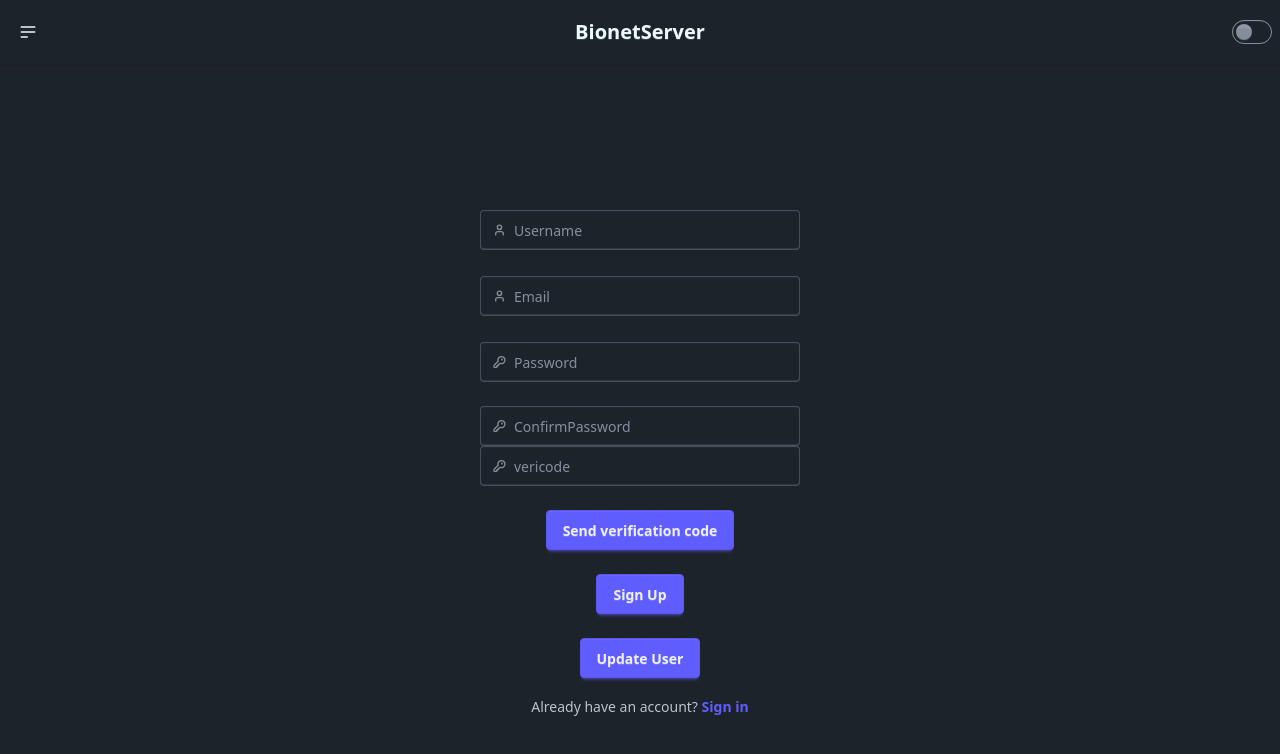
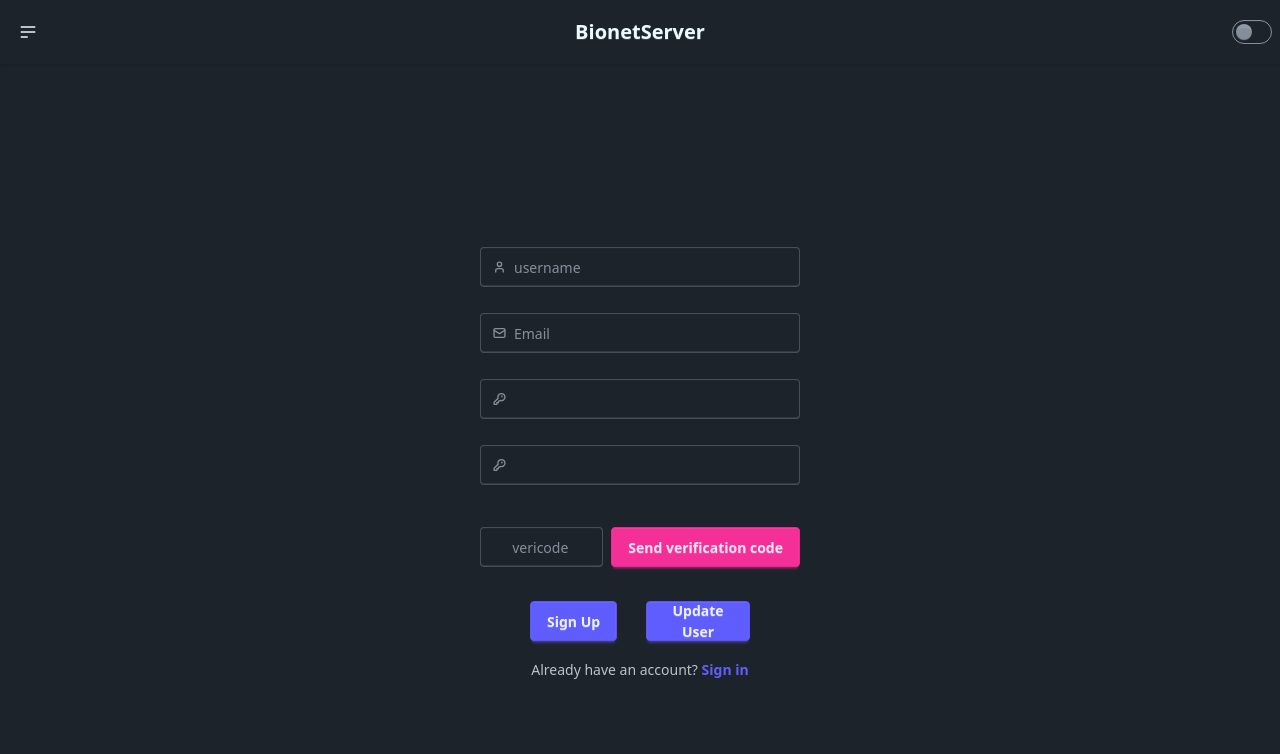
Before and after one commit to Pleinelune-R/BioSerWeb, a Vue app: page /register in a window 1280 px wide. Shown: the top 754 px of the page. Built offline with nearby package versions, Linux system fonts and the light colour scheme.

Commit message:
Package Svg

```diff
--- /dev/null
+++ b/src/components/AuthInput.vue
@@ -0,0 +1,27 @@
+<script setup>
+import { defineProps, defineEmits } from 'vue';
+import SvgIcon from './SvgIcon.vue';
+
+const emit = defineEmits(['update:modelValue']);
+
+defineProps({
+    modelValue: { type: String, default: '' },
+    type: { type: String, default: 'text' },
+    iconType: { type: String, required: true },
+    required: { type: Boolean, default: false },
+    placeholder: { type: String, default: '' },
+    pattern: { type: String, default: '' },
+    minLength: { type: Number, default: null },
+    maxLength: { type: Number, default: null },
+    title: { type: String, default: '' }
+});
+</script>
+
+<template>
+    <label class="input validator">
+        <SvgIcon :type="iconType" />
+        <input :value="modelValue" @input="emit('update:modelValue', $event.target.value)" :type="type"
+            :required="required" :placeholder="placeholder" :pattern="pattern" :minlength="minLength"
+            :maxlength="maxLength" :title="title" />
+    </label>
+</template>
--- /dev/null
+++ b/src/components/SvgIcon.vue
@@ -0,0 +1,36 @@
+<script setup>
+defineProps({
+    type: {
+        type: String,
+        required: true,
+        validator: v => ['user', 'password', 'email', 'viricode'].includes(v)
+    }
+})
+</script>
+
+<template>
+    <svg class="h-[1em] opacity-50" xmlns="http://www.w3.org/2000/svg" viewBox="0 0 24 24">
+        <g stroke-linejoin="round" stroke-linecap="round" stroke-width="2.5" fill="none" stroke="currentColor">
+            <!-- 用户图标 -->
+            <template v-if="type === 'user'">
+                <path d="M19 21v-2a4 4 0 0 0-4-4H9a4 4 0 0 0-4 4v2" />
+                <circle cx="12" cy="7" r="4" />
+            </template>
+
+            <!-- 密码图标 -->
+            <template v-if="type === 'password'">
+                <path
+                    d="M2.586 17.414A2 2 0 0 0 2 18.828V21a1 1 0 0 0 1 1h3a1 1 0 0 0 1-1v-1a1 1 0 0 1 1-1h1a1 1 0 0 0 1-1v-1a1 1 0 0 1 1-1h.172a2 2 0 0 0 1.414-.586l.814-.814a6.5 6.5 0 1 0-4-4z" />
+                <circle cx="16.5" cy="7.5" r=".5" fill="currentColor" />
+            </template>
+
+            <template v-if="type === 'email'">
+                <rect width="20" height="16" x="2" y="4" rx="2"></rect>
+                <path d="m22 7-8.97 5.7a1.94 1.94 0 0 1-2.06 0L2 7"></path>
+            </template>
+
+            <template v-if="type === 'vericode'">
+            </template>
+        </g>
+    </svg>
+</template>
--- a/src/view/Login.vue
+++ b/src/view/Login.vue
@@ -4,38 +4,17 @@
     <div class="card w-full bg-base-100 items-center justify-center">
       <!-- 内部卡片，用于放置登录表单 -->
       <div class="flex-left card  w-full h-full items-center">
-        <!-- 用户名输入框 -->
-        <label class="input validator">
-          <svg class="h-[1em] opacity-50" xmlns="http://www.w3.org/2000/svg" viewBox="0 0 24 24">
-            <g stroke-linejoin="round" stroke-linecap="round" stroke-width="2.5" fill="none" stroke="currentColor">
-              <path d="M19 21v-2a4 4 0 0 0-4-4H9a4 4 0 0 0-4 4v2"></path>
-              <circle cx="12" cy="7" r="4"></circle>
-            </g>
-          </svg>
-          <input v-model="username" type="input" required placeholder="username" pattern="[A-Za-z][A-Za-z0-9\-]*"
-            minlength="3" maxlength="30" title="Only letters, numbers or dash" />
-        </label>
-        <!-- 用户名输入提示 -->
+        <!-- 用户名输入 -->
+        <AuthInput v-model="username" icon-type="user" type="text" required placeholder="username"
+          pattern="[A-Za-z0-9\-]*" :min-length="3" :max-length="30" title="Only letters, numbers or dash" />
         <p class="validator-hint">
-          Must be 3 to 30 characters
+          Must be 3 to 30 characters.
         </p>
-
-        <!-- 密码输入框 -->
-        <label class="input validator">
-          <svg class="h-[1em] opacity-50" xmlns="http://www.w3.org/2000/svg" viewBox="0 0 24 24">
-            <g stroke-linejoin="round" stroke-linecap="round" stroke-width="2.5" fill="none" stroke="currentColor">
-              <path
-                d="M2.586 17.414A2 2 0 0 0 2 18.828V21a1 1 0 0 0 1 1h3a1 1 0 0 0 1-1v-1a1 1 0 0 1 1-1h1a1 1 0 0 0 1-1v-1a1 1 0 0 1 1-1h.172a2 2 0 0 0 1.414-.586l.814-.814a6.5 6.5 0 1 0-4-4z">
-              </path>
-              <circle cx="16.5" cy="7.5" r=".5" fill="currentColor"></circle>
-            </g>
-          </svg>
-          <input v-model="password" type="password" required placeholder="password" minlength="6"
-            title="Must be more than 8 characters, including number, lowercase letter, uppercase letter" />
-        </label>
-        <!-- 密码输入提示 -->
-        <p class="validator-hint hidden">
-          Must be more than 8 characters, including
+        <!-- 密码输入 -->
+        <AuthInput v-model="password" icon-type="password" type="password" required placeholder="password"
+          pattern="[A-Za-z0-9\-]*" :min-length="6" :max-length="30" />
+        <p class="validator-hint">
+          Must be 6 to 30 characters.
         </p>
         <br>
         <button class="btn btn-primary" @click="login">Sign In</button>
@@ -52,6 +31,7 @@
 
 <script setup>
 import { ref } from 'vue';
+import AuthInput from '../components/AuthInput.vue';
 import { useRouter } from 'vue-router';
 import http from '../utils/http';
 import qs from 'qs';
--- a/src/view/Register.vue
+++ b/src/view/Register.vue
@@ -4,107 +4,50 @@
     <div class="card w-full max-w-sm items-center justify-center">
       <!-- 内部卡片，用于放置登录表单 -->
       <div class="card w-full h-full items-center justify-center p-8">
-        <label class="input validator">
-          <svg class="h-[1em] opacity-50" xmlns="http://www.w3.org/2000/svg" viewBox="0 0 24 24">
-            <g stroke-linejoin="round" stroke-linecap="round" stroke-width="2.5" fill="none" stroke="currentColor">
-              <path d="M19 21v-2a4 4 0 0 0-4-4H9a4 4 0 0 0-4 4v2"></path>
-              <circle cx="12" cy="7" r="4"></circle>
-            </g>
-          </svg>
-          <input v-model="username" type="input" required placeholder="Username" pattern="[A-Za-z][A-Za-z0-9\-]*"
-            minlength="3" maxlength="30" title="Only letters, numbers or dash" />
-        </label>
-
-        <!-- 用户名输入提示 -->
+        <!-- 用户名输入 -->
+        <AuthInput v-model="username" icon-type="user" type="text" required placeholder="username"
+          pattern="[A-Za-z0-9\-]*" :min-length="3" :max-length="30" title="Only letters, numbers or dash" />
         <p class="validator-hint">
-          Must be 3 to 30 characters
+          Must be 3 to 30 characters.
         </p>
-
         <!-- 邮箱输入 -->
-        <label class="input validator">
-          <svg class="h-[1em] opacity-50" xmlns="http://www.w3.org/2000/svg" viewBox="0 0 24 24">
-            <g stroke-linejoin="round" stroke-linecap="round" stroke-width="2.5" fill="none" stroke="currentColor">
-              <path d="M19 21v-2a4 4 0 0 0-4-4H9a4 4 0 0 0-4 4v2"></path>
-              <circle cx="12" cy="7" r="4"></circle>
-            </g>
-          </svg>
-          <input v-model="email" type="input" required placeholder="Email" minlength="3" maxlength="30" />
-        </label>
-
-        <!-- 用户名输入提示 -->
+        <AuthInput v-model="email" icon-type="email" type="text" required placeholder="Email" pattern="[A-Za-z0-9\-]*"
+          :min-length="3" :max-length="30" />
         <p class="validator-hint">
-          Must be 3 to 30 characters
+          Must be a valid email address.
         </p>
-
         <!-- 密码输入 -->
-        <label class="input validator">
-          <svg class="h-[1em] opacity-50" xmlns="http://www.w3.org/2000/svg" viewBox="0 0 24 24">
-            <g stroke-linejoin="round" stroke-linecap="round" stroke-width="2.5" fill="none" stroke="currentColor">
-              <path
-                d="M2.586 17.414A2 2 0 0 0 2 18.828V21a1 1 0 0 0 1 1h3a1 1 0 0 0 1-1v-1a1 1 0 0 1 1-1h1a1 1 0 0 0 1-1v-1a1 1 0 0 1 1-1h.172a2 2 0 0 0 1.414-.586l.814-.814a6.5 6.5 0 1 0-4-4z">
-              </path>
-              <circle cx="16.5" cy="7.5" r=".5" fill="currentColor"></circle>
-            </g>
-          </svg>
-          <input v-model="confirmPassword" type="password" required placeholder="Password" minlength="6"
-            title="Must be more than 6 characters" />
-        </label>
-
-        <!-- 密码输入提示 -->
-        <p class="validator-hint hidden">
-          Must be more than 6 characters.
+        <AuthInput v-model="password" icon-type="password" type="password" pattern="[A-Za-z0-9\-]*" :min-length="6"
+          :max-length="30" />
+        <p class="validator-hint">
+          Must be 6 to 30 characters.
         </p>
-        <br>
-
-        <!-- 确认密码 -->
-        <label class="input validator2">
-          <svg class="h-[1em] opacity-50" xmlns="http://www.w3.org/2000/svg" viewBox="0 0 24 24">
-            <g stroke-linejoin="round" stroke-linecap="round" stroke-width="2.5" fill="none" stroke="currentColor">
-              <path
-                d="M2.586 17.414A2 2 0 0 0 2 18.828V21a1 1 0 0 0 1 1h3a1 1 0 0 0 1-1v-1a1 1 0 0 1 1-1h1a1 1 0 0 0 1-1v-1a1 1 0 0 1 1-1h.172a2 2 0 0 0 1.414-.586l.814-.814a6.5 6.5 0 1 0-4-4z">
-              </path>
-              <circle cx="16.5" cy="7.5" r=".5" fill="currentColor"></circle>
-            </g>
-          </svg>
-          <input v-model="password" type="password" required placeholder="ConfirmPassword" minlength="6"
-            title="Must be more than 6 characters" />
-        </label>
-
-        <!-- 密码输入提示 -->
-        <p class="validator-hint hidden">
-          Must be more than 6 characters.
+        <!-- 密码确认 -->
+        <AuthInput v-model="password" icon-type="password" type="password" pattern="[A-Za-z0-9\-]*" :min-length="6"
+          :max-length="30" />
+        <p class="validator-hint">
+          Must be 6 to 30 characters.
         </p>
-
-        <!-- 输入验证码 -->
-        <label class="input validator2">
-          <svg class="h-[1em] opacity-50" xmlns="http://www.w3.org/2000/svg" viewBox="0 0 24 24">
-            <g stroke-linejoin="round" stroke-linecap="round" stroke-width="2.5" fill="none" stroke="currentColor">
-              <path
-                d="M2.586 17.414A2 2 0 0 0 2 18.828V21a1 1 0 0 0 1 1h3a1 1 0 0 0 1-1v-1a1 1 0 0 1 1-1h1a1 1 0 0 0 1-1v-1a1 1 0 0 1 1-1h.172a2 2 0 0 0 1.414-.586l.814-.814a6.5 6.5 0 1 0-4-4z">
-              </path>
-              <circle cx="16.5" cy="7.5" r=".5" fill="currentColor"></circle>
-            </g>
-          </svg>
-          <input v-model="verifycode" type="vericode" required placeholder="vericode" minlength="6" maxlength="6"
-            pattern="" title="Must be more than 8 characters, including number, lowercase letter, uppercase letter" />
-        </label>
-
-        <!-- 密码输入提示 -->
-        <p class="validator-hint hidden">
+        <!-- 验证码及按钮 -->
+        <div class="flex gap-2 mt-4">
+          <AuthInput v-model="vericode" icon-type="vericode" type="text" required placeholder="vericode"
+            pattern="[A-Za-z0-9\-]*" :min-length="6" :max-length="6" class="flex-1" />
+          <div class="form-control">
+            <button @click="sendemail" class="btn btn-secondary ">Send verification code</button>
+          </div>
+        </div>
+        <p class="validator-hint">
           Must be 6 characters.
         </p>
 
-
-        <div class="form-control mt-6">
-          <button @click="sendemail" class="btn btn-primary">Send verification code</button>
-        </div>
-
-        <div class="form-control mt-6">
-          <button class="btn btn-primary" @click="register">Sign Up</button>
-        </div>
-
-        <div class="form-control mt-6">
-          <button class="btn btn-primary" @click="update">Update User</button>
+        <!-- Sign Up/Update User -->
+        <div class="flex gap-3 mt-2 items-center justify-center">
+          <div class="form-control flex-1">
+            <button class="btn btn-primary" @click="register">Sign Up</button>
+          </div>
+          <div class="form-control flex-1">
+            <button class="btn btn-primary" @click="update">Update User</button>
+          </div>
         </div>
 
         <div class="text-center mt-4">
@@ -114,14 +57,12 @@
           </router-link>
         </div>
       </div>
-
-
     </div>
   </div>
 </template>
 
 <script setup>
-import qs from 'qs';
+import AuthInput from '../components/AuthInput.vue';
 import { ref } from 'vue';
 import { useRouter } from 'vue-router';
 import http from '../utils/http';
```
Also changed, not shown: src/view/dashboard.vue (+36 -4 lines).
